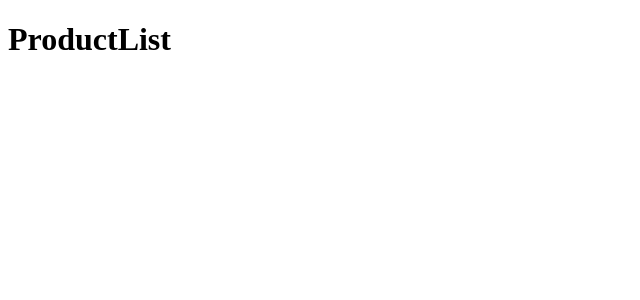
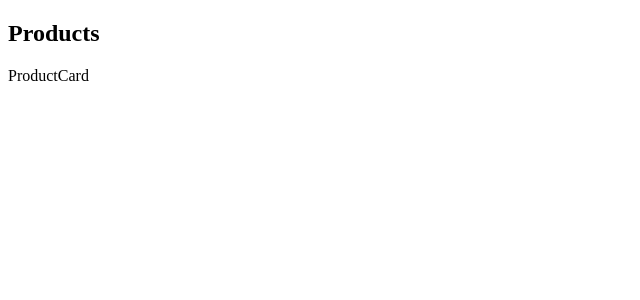
Before and after one commit to AAKANSHA773/Online-Store, a React (Create React App) app: page / in a window 1280 px wide. Shown: the top 300 px of the page, without its empty margins (0-640 px from the left). Built offline with nearby package versions, Linux system fonts and the light colour scheme.

Commit message:
add a basic folder structure of Online app store

```diff
--- a/src/App.js
+++ b/src/App.js
@@ -1,5 +1,6 @@
+import ProductList from "./pages/ProductList";
 
-import ProductList from './components/ProductList';
+
 
 function App() {
   return (
--- /dev/null
+++ b/src/components/ProductCard.js
@@ -0,0 +1,11 @@
+import React from 'react'
+
+const ProductCard = () => {
+  return (
+    <div>
+      ProductCard
+    </div>
+  )
+}
+
+export default ProductCard
--- a/src/components/ProductList.js
+++ /dev/null
@@ -1,11 +0,0 @@
-import React from 'react'
-
-const ProductList = () => {
-  return (
-     <h1 className="text-3xl font-bold underline">
-     ProductList
-    </h1>
-  )
-}
-
-export default ProductList
--- /dev/null
+++ b/src/pages/ProductList.js
@@ -0,0 +1,18 @@
+import React from 'react'
+import ProductCard from '../components/ProductCard';
+
+
+const ProductList = () => {
+
+  return (
+    <main className="max-w-7xl mx-auto p-6">
+      <h2 className="text-2xl font-semibold mb-6">Products</h2>
+
+      <div className="grid gap-4 mb-6 md:grid-cols-2">
+       <ProductCard/>
+      </div>
+    </main>
+  );
+};
+
+export default ProductList;
```
Also changed, not shown: src/components/FilterSort.js (added, +11 -0 lines), src/components/NavBar.js (added, +11 -0 lines), src/components/SearchBar.js (added, +11 -0 lines), src/pages/ProductDetails.js (added, +11 -0 lines).
